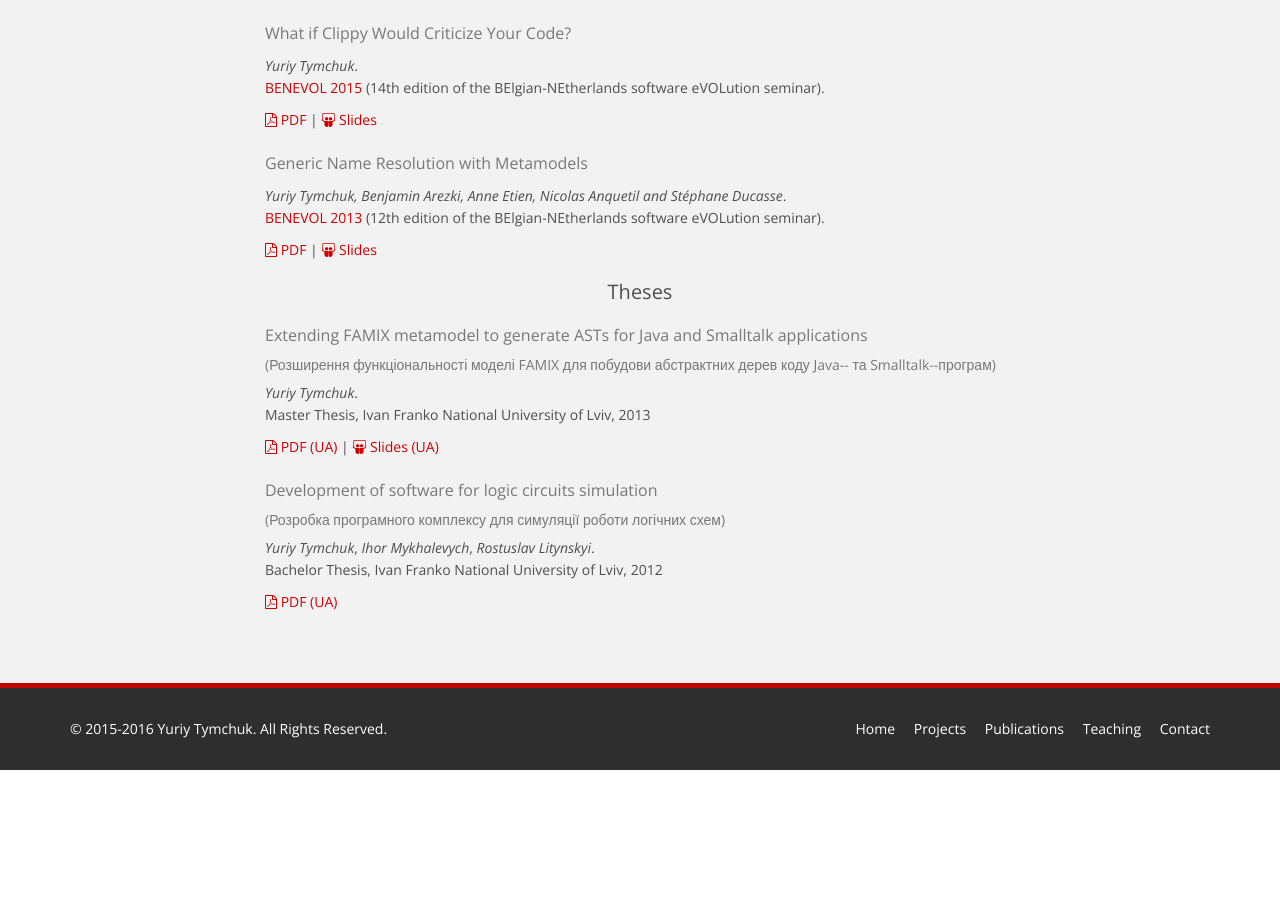
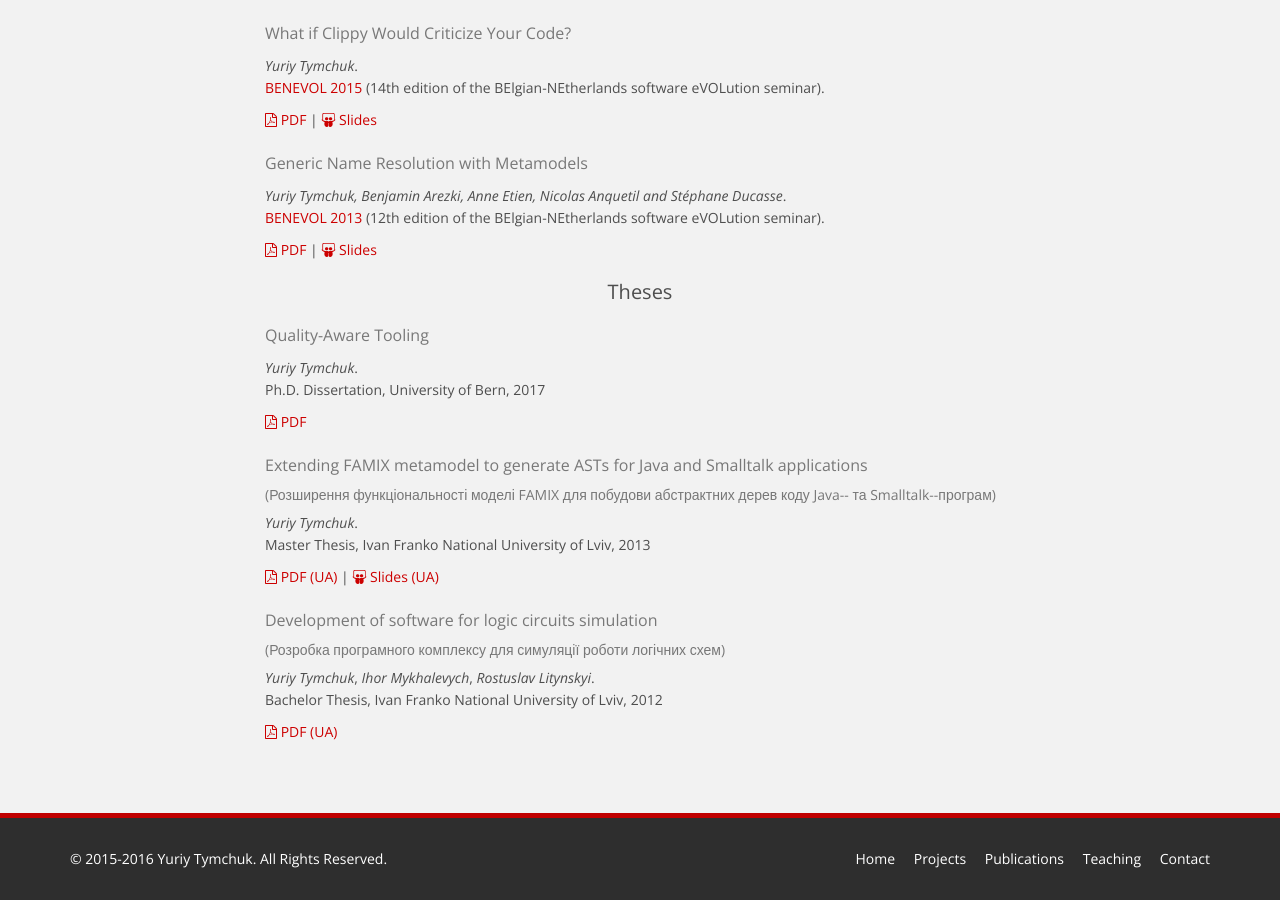
Before and after one commit to Uko/uko.github.io, a Jekyll site: the page built from publications.html, in a window 1280 px wide and 900 px high, scrolled down 1511 px. Built offline with Jekyll 4.4.1, drawn with Linux system fonts in a browser that asks for light colours; nearby versions of some CDN libraries; before the commit the page ends 2281 px from its top, so only the background shows below that.

Commit message:
Added the thesis

```diff
--- a/publications.html
+++ b/publications.html
@@ -195,6 +195,17 @@ title: Publications
       <div class="col-md-8 col-md-offset-2  wow fadeInDown" data-wow-duration="1000ms" data-wow-delay="600ms">
 
         <h2 class="center">Theses</h2>
+
+        <h3>Quality-Aware Tooling</h3>
+        <p>
+          <em>Yuriy Tymchuk</em>. <br />
+          Ph.D. Dissertation, University of Bern, 2017
+        </p>
+        <a href="papers/quality-aware-tooling.pdf" target="_blank">
+          <i class="fa fa fa-file-pdf-o"></i>
+          PDF
+        </a>
+
         <h3>Extending FAMIX metamodel to generate ASTs for Java and Smalltalk applications</h3>
         <h5 class="text-muted">(Розширення функціональності моделі FAMIX для побудови абстрактних дерев коду Java-- та Smalltalk--програм)</h5>
         <p>
```
Also changed, not shown: 1 other file.
